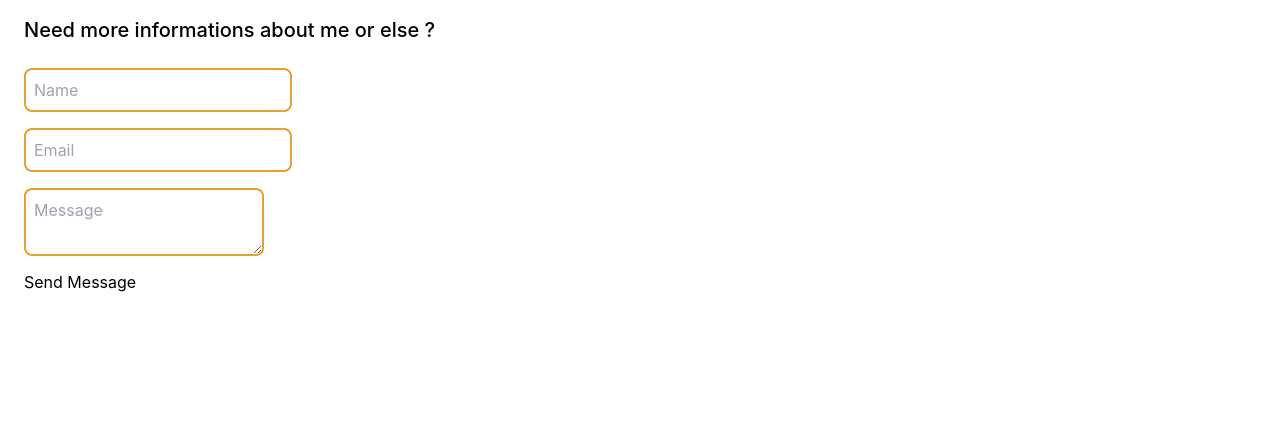
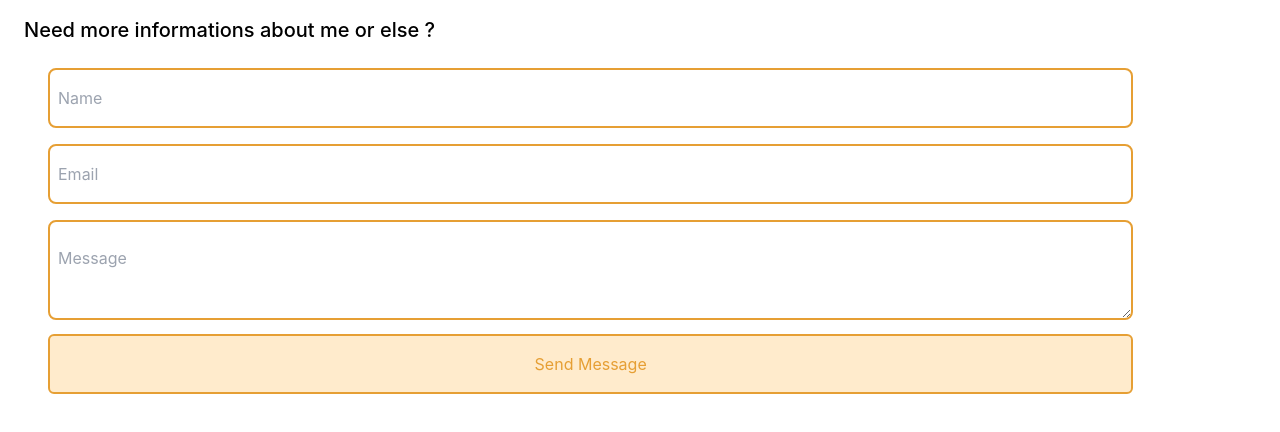
Before and after one commit to SakoSuta/portfolio, a Next.js app: page /contact/contact-component in a window 1280 px wide. Shown: the top 432 px of the page. Built offline with nearby package versions, Linux system fonts and the light colour scheme.

Commit message:
avencement contact

```diff
--- a/package.json
+++ b/package.json
@@ -12,6 +12,7 @@
     "@cloudinary/react": "^1.11.1",
     "@cloudinary/url-gen": "^1.9.2",
     "@next/font": "^13.1.2",
+    "@trycourier/courier": "^4.2.0",
     "@types/node": "18.11.18",
     "@types/react": "18.0.27",
     "@types/react-dom": "18.0.10",
--- /dev/null
+++ b/pages/api/contact/index.tsx
@@ -0,0 +1,14 @@
+import { CourierClient } from "@trycourier/courier";
+
+const courier = CourierClient({ authorizationToken: "AUTH_TOKEN_COURIER" });
+
+const requestId  = courier.send({
+  message: {
+    to: {
+      email: "mimidevel.me@gmail.com",
+    },
+    template: "YJBB9BNKPEMYF8Q306RQQQARHQAR",
+    data: {
+    },
+  },
+});
--- a/pages/contact/contact-component/index.tsx
+++ b/pages/contact/contact-component/index.tsx
@@ -3,13 +3,13 @@ import { FC } from 'react';
 const ContactForm: FC = () => {
     return (
         <>
-            <div className='w-full px-6'>
+            <div className='w-full h-full px-6'>
                 <h2 className='my-4 font-medium text-xl'>Need more informations about me or else ?</h2>
-                <form>
-                    <input className='my-2 p-2 border-solid border-2 rounded-lg border-MyColor' type="text" id="name" name="name" placeholder='Name'/><br />
-                    <input className='my-2 p-2 border-solid border-2 rounded-lg border-MyColor' type="email" id="email" name="email" placeholder='Email'/><br />
-                    <textarea className='my-2 p-2 border-solid border-2 rounded-lg border-MyColor' id="message" name="message" placeholder='Message'/><br />
-                    <button type="submit">Send Message</button>
+                <form className='px-6 h-full'>
+                    <input className='my-2 p-2 py-4 w-11/12 border-solid border-2 rounded-lg border-MyColor' type="text" id="name" name="name" placeholder='Name'/><br />
+                    <input className='my-2 p-2 py-4 w-11/12 border-solid border-2 rounded-lg border-MyColor' type="email" id="email" name="email" placeholder='Email'/><br />
+                    <textarea className='my-2 p-2 py-6 w-11/12 border-solid border-2 rounded-lg border-MyColor' id="message" name="message" placeholder='Message'/><br />
+                    <button className='w-11/12 p-4 bg-TransColor rounded-md border-2 border-MyColor text-MyColor' type="submit">Send Message</button>
                 </form>
             </div>
         </>
```
Also changed, not shown: 1 other file (tests, documents, lock files or other folders).
